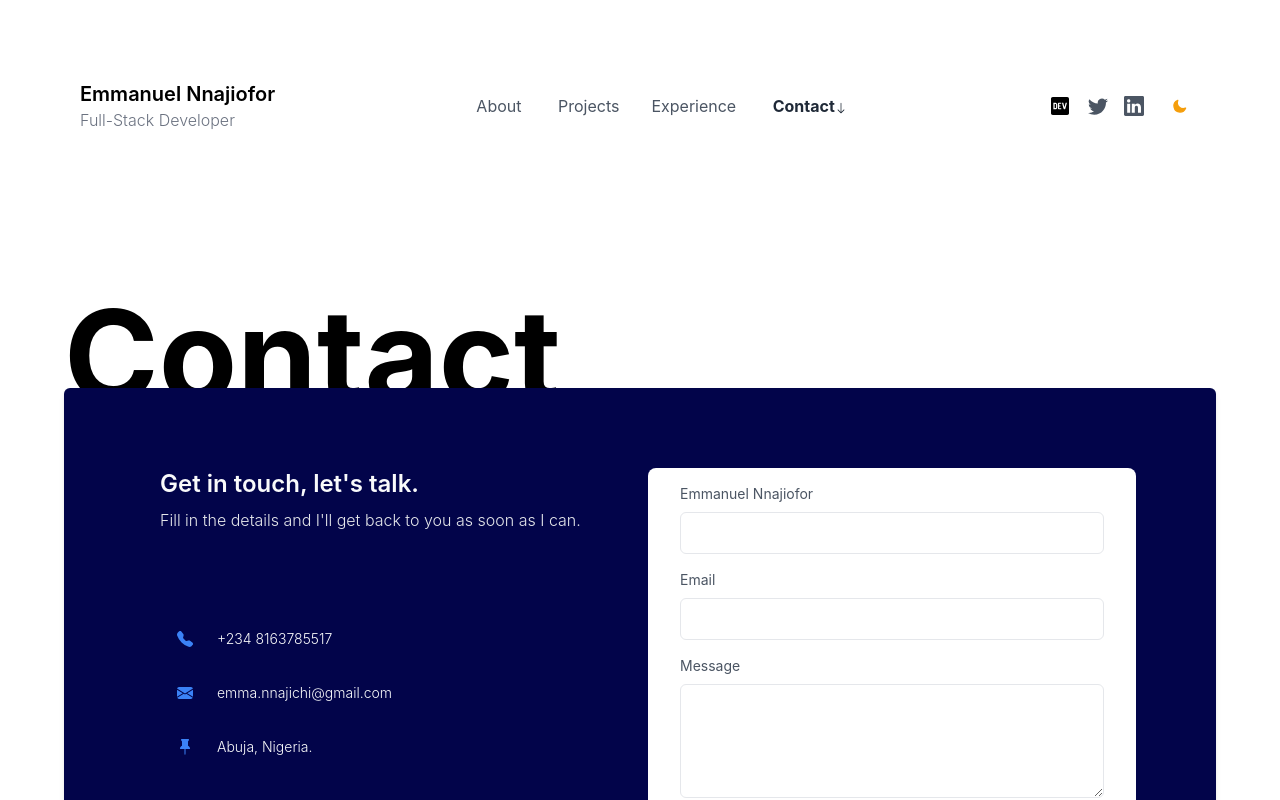
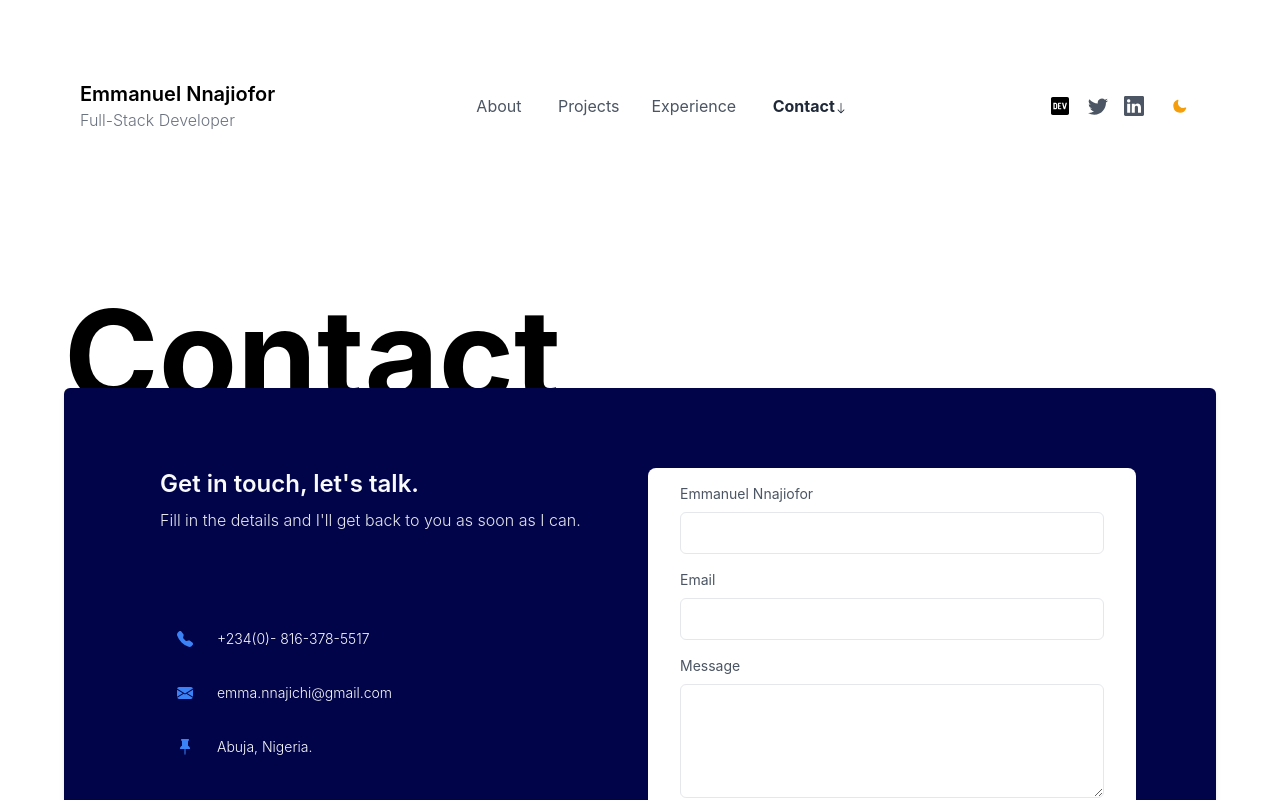
Before and after one commit to Emiklad24/emmanuelnnajifor, a Next.js app: page /contact in a window 1280 px wide. Shown: the top 800 px of the page. Built offline with nearby package versions, Linux system fonts and the light colour scheme.

Commit message:
adjusted meta tags

```diff
--- a/components/ContainerBlock.js
+++ b/components/ContainerBlock.js
@@ -8,12 +8,13 @@ export default function ContainerBlock({ children, ...customMeta }) {
   const router = useRouter();
 
   const meta = {
-    title: "Emmanuel Nnajiofor - Developer, Writer, Creator and YouTuber",
-    description: `I've been developing websites for 5 years straight. Get in touch with me to know more.`,
+    title: "Emmanuel Nnajiofor - Developer, Blogger, Tutor and Gamer",
+    description: `Lorem ipsum dolor sit, amet consectetur adipisicing elit. Repellat iste cupiditate dolorum provident doloremque rerum nam aspernatur, in aut `,
     image: "/avatar.png",
     type: "website",
     ...customMeta,
   };
+
   return (
     <div>
       <Head>
--- a/constants/data.js
+++ b/constants/data.js
@@ -4,7 +4,7 @@ const userData = {
   designation: "Full-Stack Developer",
   avatarUrl: "/avatar.jpg",
   email: "emma.nnajichi@gmail.com",
-  phone: "+234 8163785517 ",
+  phone: "+234(0)- 816-378-5517 ",
   address: "Abuja, Nigeria.",
   projects: [
     {
```
